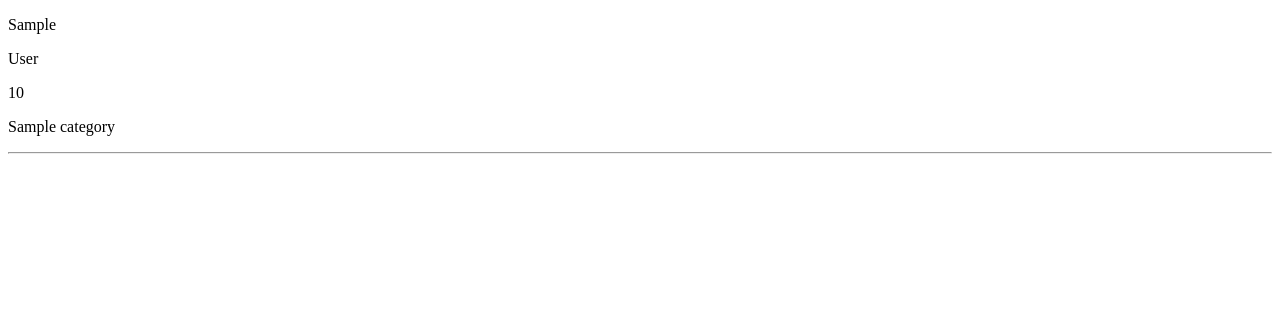
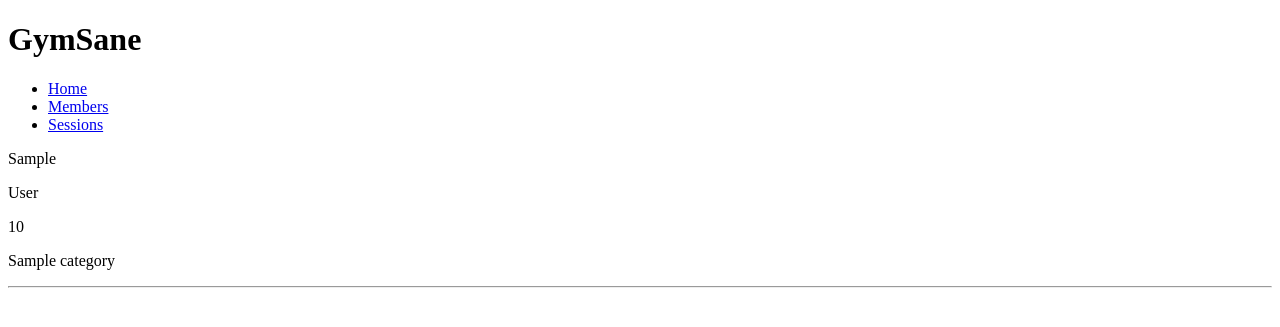
Before and after one commit to sf-adams/gym_sane, a Flask app: page /members in a window 1280 px wide. Shown: the top 327 px of the page. Run offline with Flask 2, Linux system fonts and the light colour scheme; a database or web service that is not in the repository returns one stand-in record (values such as "Sample title"); some libraries are stand-ins or nearby versions.

Commit message:
Sessions Controller Set Up
Created an initial Sessions area, that will run through the Sessions Repository and display all the details of each one.

```diff
--- a/app.py
+++ b/app.py
@@ -1,10 +1,12 @@
 from flask import Flask, render_template
 
 from controllers.members_controller import members_blueprint
+from controllers.sessions_controller import sessions, sessions_blueprint
 
 app = Flask(__name__)
 
 app.register_blueprint(members_blueprint)
+app.register_blueprint(sessions_blueprint)
 
 @app.route("/")
 def main():
--- a/console.py
+++ b/console.py
@@ -22,7 +22,7 @@ member_repository.save(member_2)
 member_3 = Member("Henry", "Caville", 38, "Cardio")
 member_repository.save(member_3)
 
-session_1 = Session("No Pains No Gains", "07:00", "Strength")
+session_1 = Session("No Pain No Gains", "07:00", "Strength")
 session_repository.save(session_1)
 
 session_2 = Session("Wishful Shrinking", "07:00", "Cardio")
--- a/templates/base.html
+++ b/templates/base.html
@@ -7,6 +7,17 @@
     <title>{{title}} - GymSane</title>
 </head>
 <body>
+    <header>
+        <h1>GymSane</h1>
+        <nav>
+            <ul class="menu">
+                <li><a href="/">Home</a></li>
+                <li><a href="/members">Members</a></li>
+                <li><a href="/sessions">Sessions</a></li>
+                <!-- <li><a href="/attendances">Attendances</a></li> -->
+            </ul>
+        </nav>
+    </header>
     {% block content %}
     {% endblock %}
 </body>
```
Also changed, not shown: controllers/sessions_controller.py (added, +13 -0 lines), templates/sessions/index.html (added, +16 -0 lines).
